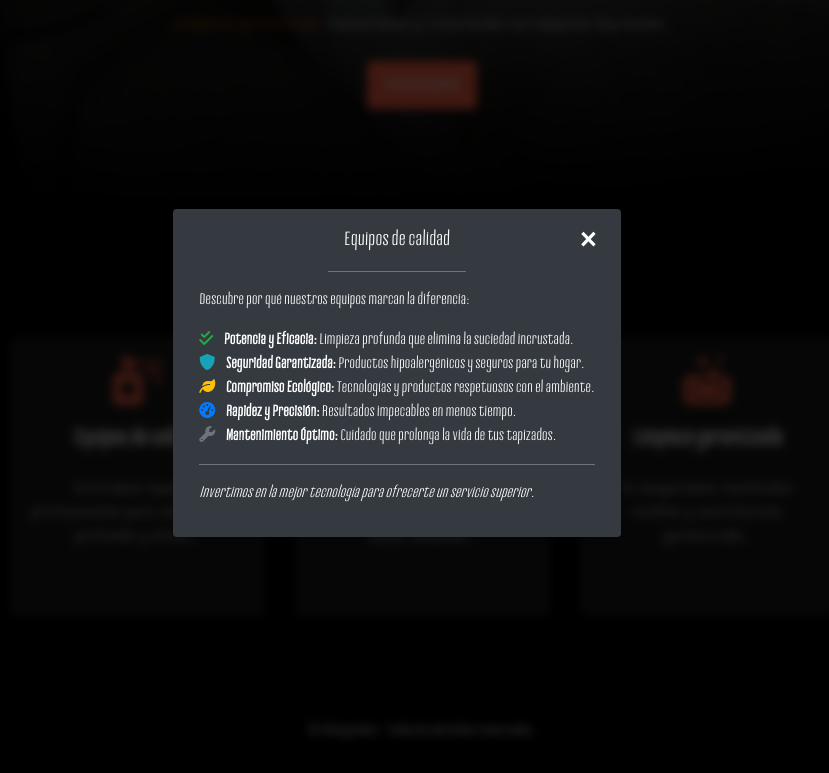
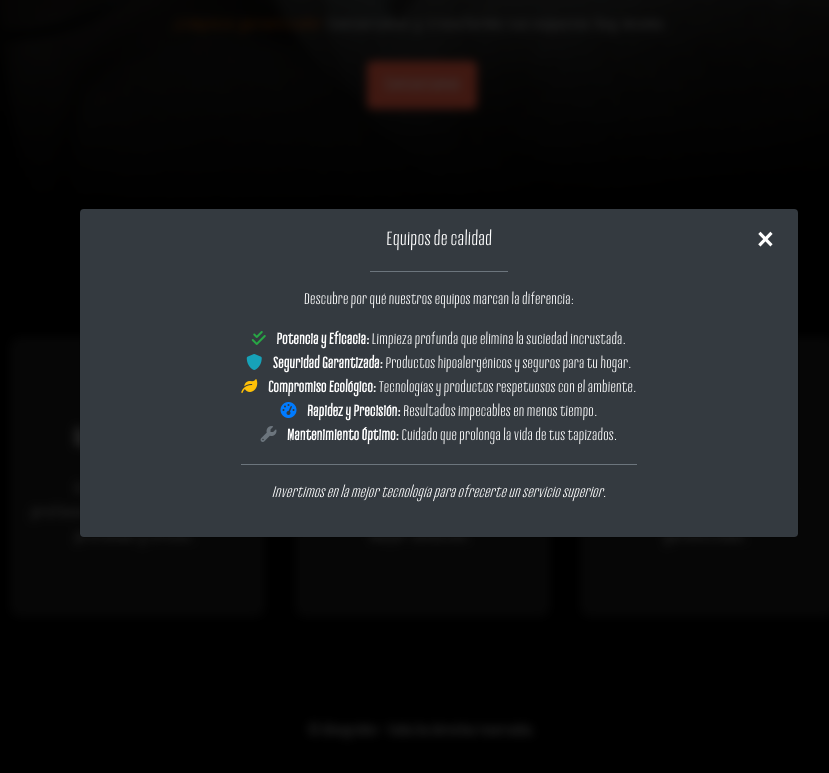
Before and after one commit to AlmagroLegnani/TapizadosFull, a plain HTML site: page index.html in a window 1280 px wide. Both pictures are taken after a click on the element 355 px from the left and 954 px from the top of the page. Shown: the part 478-1251 px from the top of the page, without its empty margins (218-1047 px from the left). Drawn offline with nearby package versions, Linux system fonts and the light colour scheme.

Commit message:
Corrige centrado del modal en dispositivos móviles

```diff
--- a/css/style.css
+++ b/css/style.css
@@ -469,6 +469,8 @@ h2 {
 /* ====================== */
 /* MEDIA QUERIES */
 /* ====================== */
+
+
 @media (max-width: 1200px) {
   .image-table td {
       flex: 1 1 calc(25% - 15px);
--- a/index.html
+++ b/index.html
@@ -36,8 +36,7 @@
 
         .modal-dialog {
             position: relative;
-            width: auto;
-            margin: 1.5rem;
+            left: 17px;;
             pointer-events: none;
         }
 
@@ -46,7 +45,6 @@
         }
 
         .modal-content {
-            position: relative;
             display: flex;
             flex-direction: column;
             width: 100%;
@@ -107,7 +105,9 @@
 
         @media (min-width: 576px) {
             .modal-dialog {
-                max-width: 500px;
+                text-align: center;
+                justify-content: center;
+                max-width: 800px;
                 margin: 30px auto;
             }
 
```
